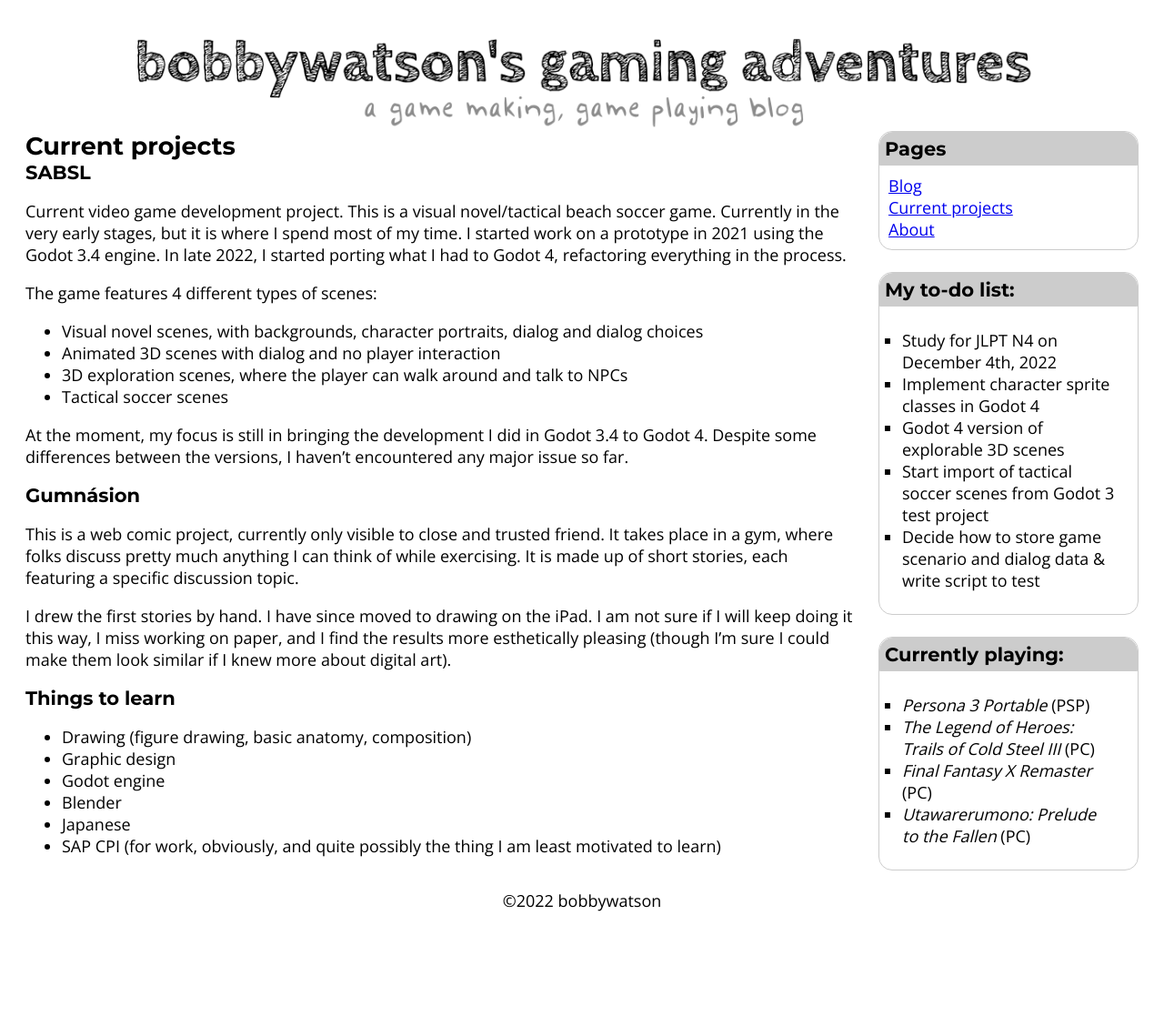
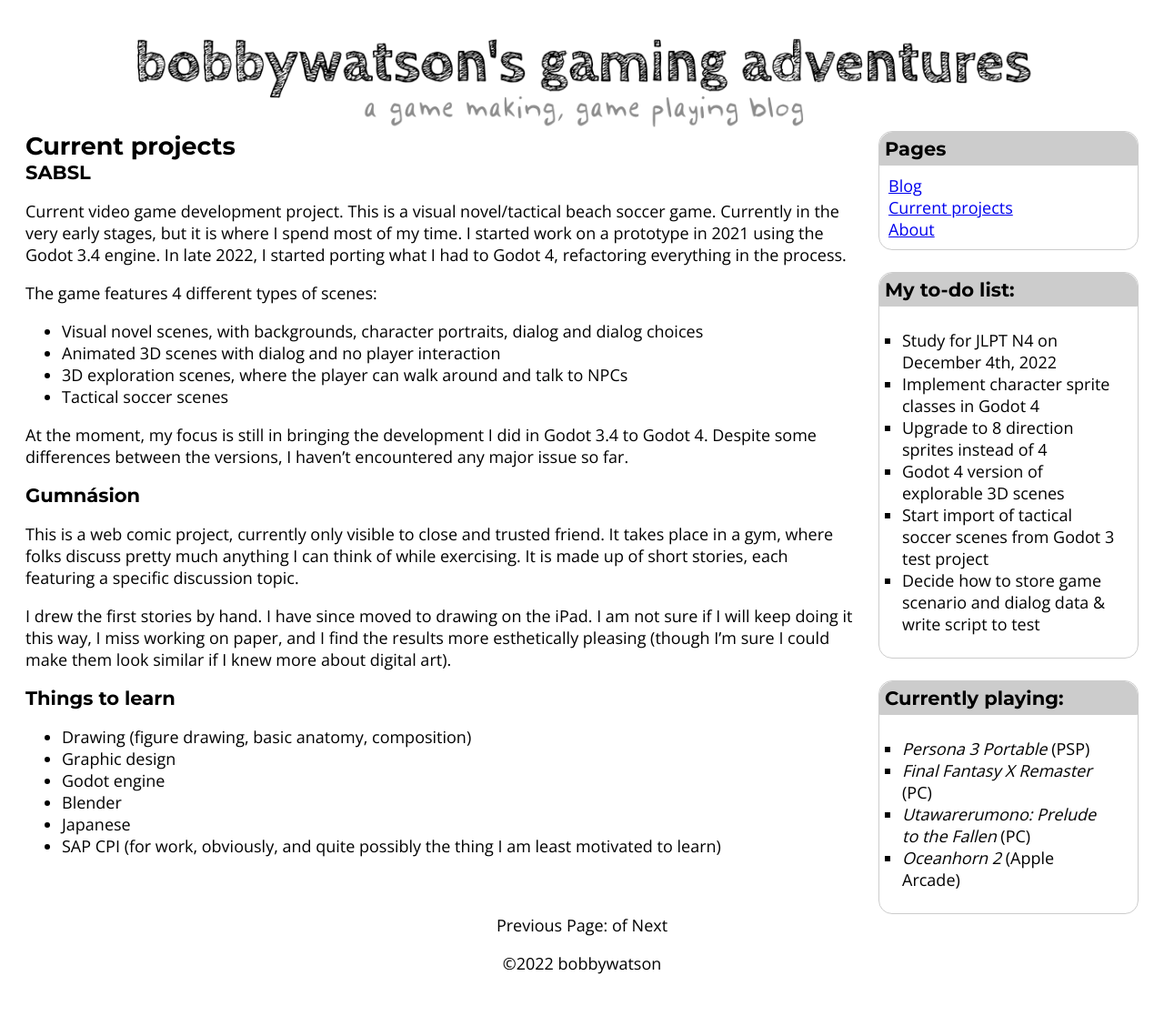
Before and after one commit to bobbywatson100/bobbywatson100.github.io, a Jekyll site: the page built from current_projects.md, in a window 1280 px wide. Shown: the whole page at 91% size. Built offline with Jekyll 4.4.1, drawn with Linux system fonts in a browser that asks for light colours; before the commit the page ends 1048 px from its top, so only the background shows below that.

Commit message:
Added Nov2022 gaming report, minor layout changes

```diff
--- a/_data/currently_playing.yml
+++ b/_data/currently_playing.yml
@@ -1,8 +1,8 @@
 - name: Persona 3 Portable
   platform: PSP
-- name: "The Legend of Heroes: Trails of Cold Steel III"
-  platform: PC
 - name: Final Fantasy X Remaster
   platform: PC
 - name: "Utawarerumono: Prelude to the Fallen"
   platform: PC
+- name: "Oceanhorn 2"
+  platform: Apple Arcade
--- a/_data/to_do_list.yml
+++ b/_data/to_do_list.yml
@@ -1,5 +1,6 @@
 - name: "Study for JLPT N4 on December 4th, 2022"
 - name: Implement character sprite classes in Godot 4
+- name: Upgrade to 8 direction sprites instead of 4
 - name: Godot 4 version of explorable 3D scenes
 - name: Start import of tactical soccer scenes from Godot 3 test project
 - name: Decide how to store game scenario and dialog data & write script to test
--- a/_layouts/default.html
+++ b/_layouts/default.html
@@ -15,6 +15,25 @@
     </div>
 </div>
 
+<!-- Pagination links -->
+<div class="pagination">
+    {% if paginator.previous_page %}
+      <a href="{{ paginator.previous_page_path }}" class="previous">
+        Previous
+      </a>
+    {% else %}
+      <span class="previous">Previous</span>
+    {% endif %}
+    <span class="page_number ">
+      Page: {{ paginator.page }} of {{ paginator.total_pages }}
+    </span>
+    {% if paginator.next_page %}
+      <a href="{{ paginator.next_page_path }}" class="next">Next</a>
+    {% else %}
+      <span class="next ">Next</span>
+    {% endif %}
+  </div>
+
 {% include footer.html %}
 
 </body>
```
Also changed, not shown: _layouts/home.html (+0 -19 lines), _posts/2022-11-29-november-2022-gaming-report.md (added, +43 -0 lines), 1 other file.
